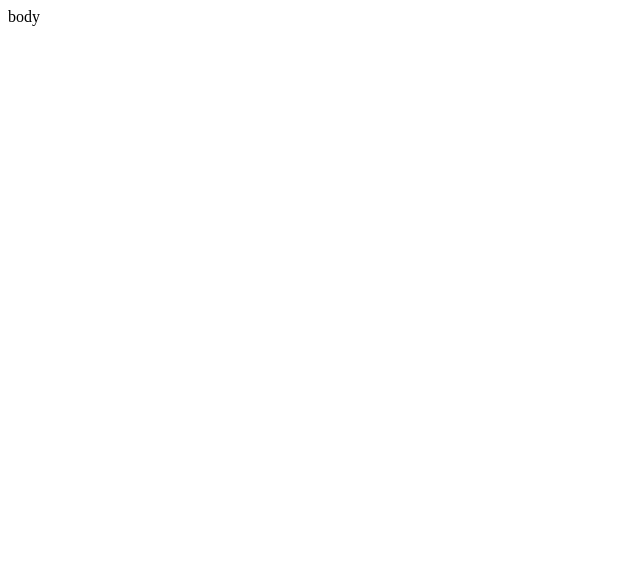
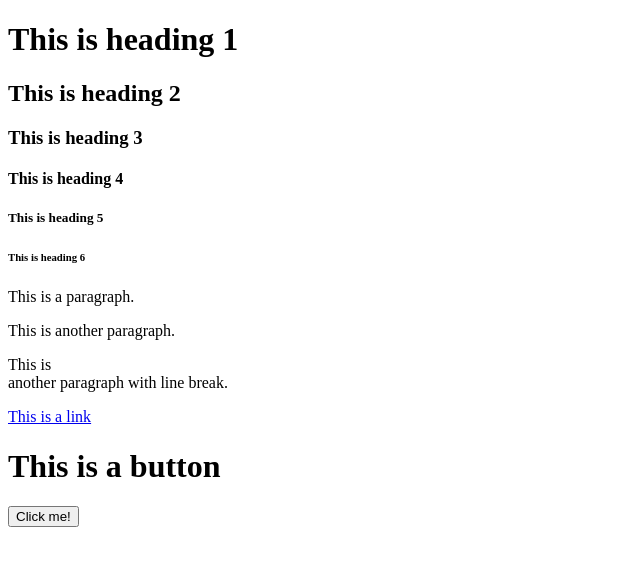
Before and after one commit to NuffySC/FirstWebsiteTest, a plain HTML site: page index.html in a window 1280 px wide. Shown: the whole page, without its empty margins (0-640 px from the left). Drawn offline with Linux system fonts and the light colour scheme.

Commit message:
Update index.html

```diff
--- a/index.html
+++ b/index.html
@@ -1,16 +1,51 @@
 <!DOCTYPE html>
+
 <html lang="en">
-
 
 <head>
     <meta charset="UTF-8">
-    <title>Title</title>
+    <title>NuffyTestWebsite</title>
 </head>
+
 <body>
-    body
+
+
+<h1>This is heading 1</h1>
+<h2>This is heading 2</h2>
+<h3>This is heading 3</h3>
+<h4>This is heading 4</h4>
+<h5>This is heading 5</h5>
+<h6>This is heading 6</h6>
+
+
+
+
+<p>This is a paragraph.</p>
+<p>This is another paragraph.</p>
+<p>This is <br> another paragraph with line break.</p>
+
+
+
+
+<a href="https://www.google.com">This is a link</a>
+
+
+<h1> This is a button </h1>
+<button> Click me! </button>
+
+
 </body>
 
 
 
 
+
+
+
+
+
+
+
+
+
 </html>
```
